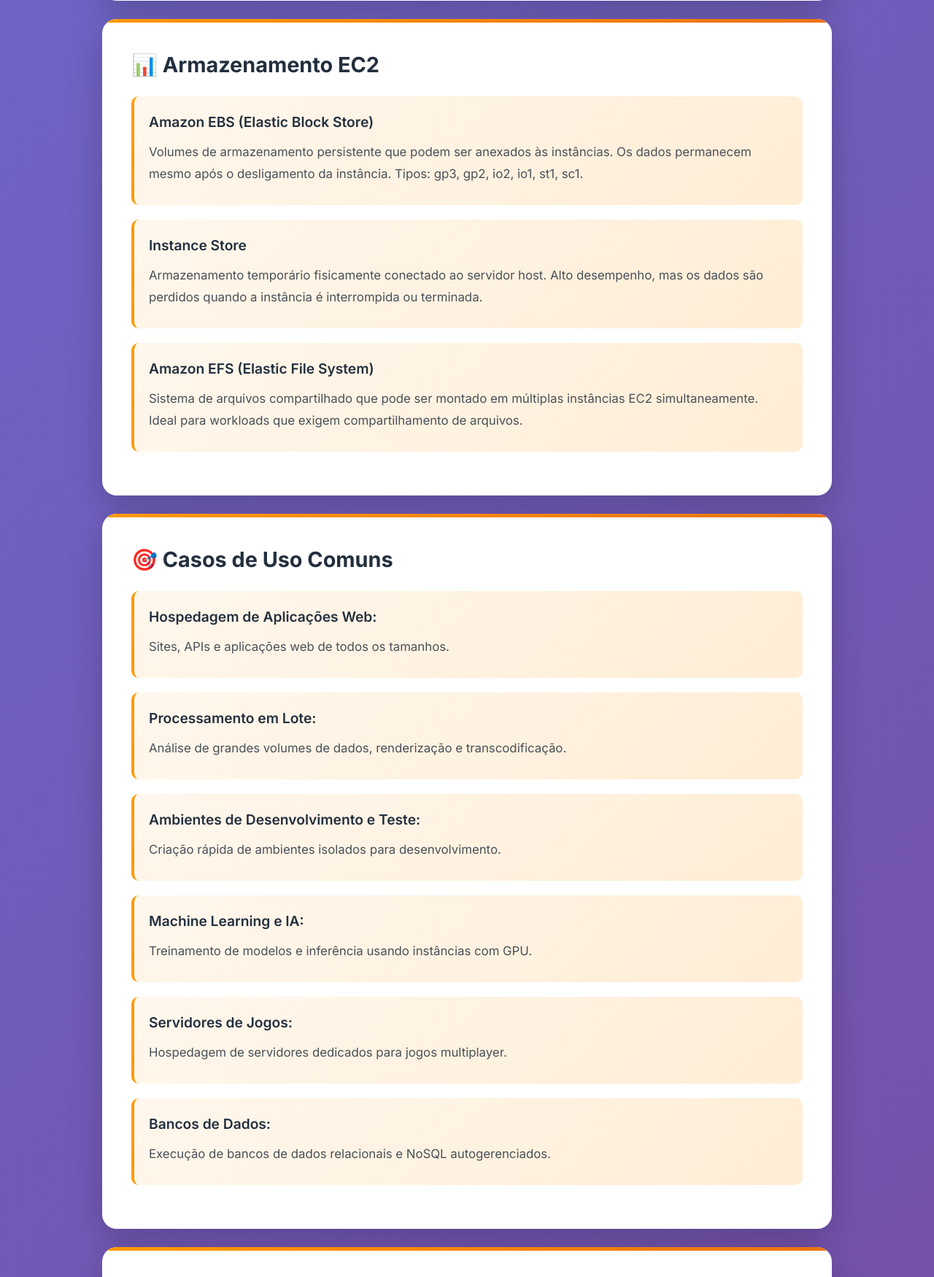
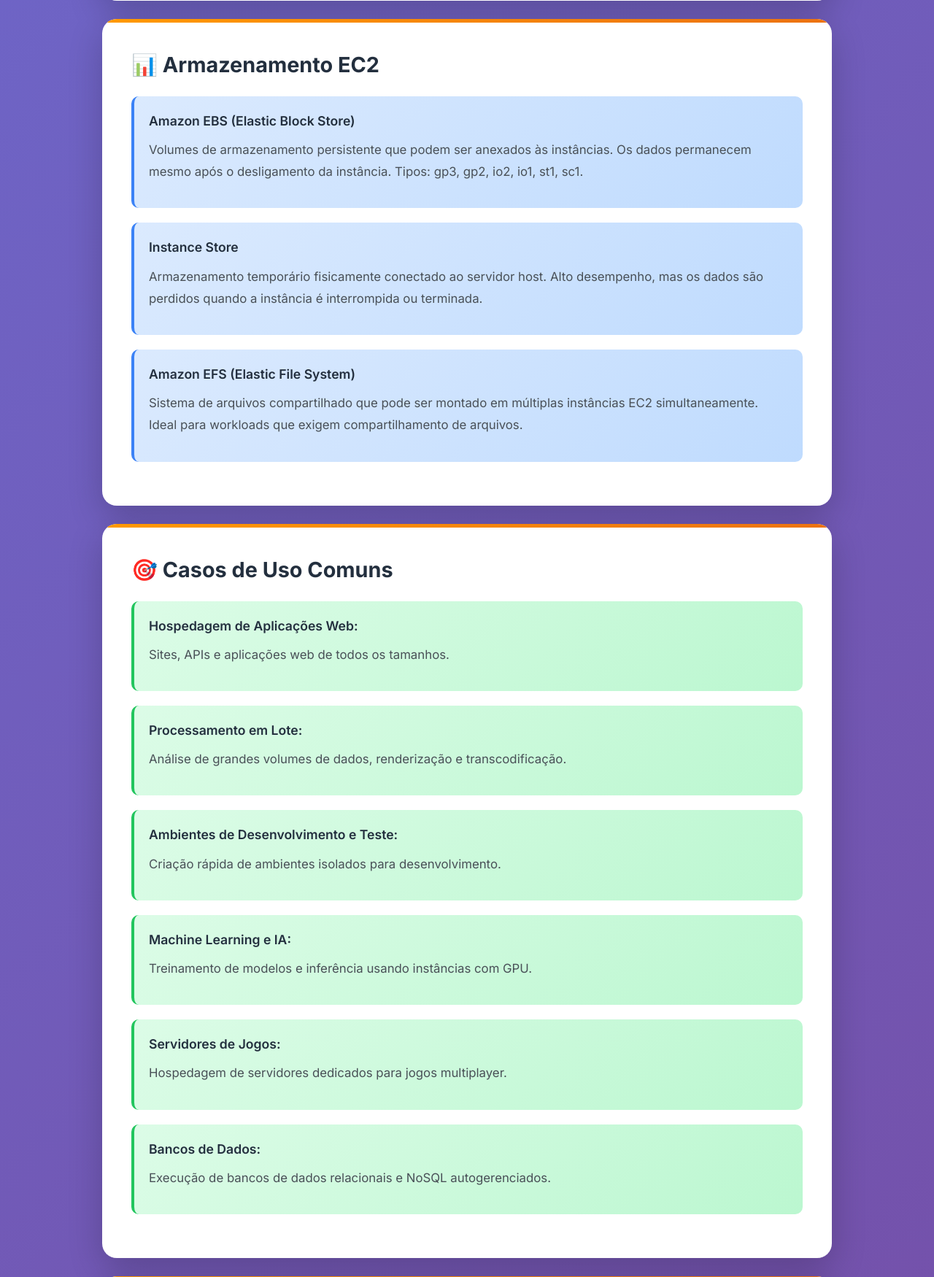
Before and after one commit to nataliaberbetviana/simulados-api, a Flask app: page /ec2 in a window 1280 px wide. Shown: the part 4313-6063 px from the top of the page at 73% size. Run offline with Flask 3, Linux system fonts and the light colour scheme.

Commit message:
refactor: Ajusta estilos de conteúdo dentro das caixas de ec2.html
Melhora a apresentação e o layout interno dos blocos de conteúdo e boxes na página ec2 para maior clareza e legibilidade.

```diff
--- a/templates/ec2.html
+++ b/templates/ec2.html
@@ -510,7 +510,7 @@
         <div class="content-card">
             <h2>📊 Armazenamento EC2</h2>
 
-            <div class="service-box">
+            <div class="highlight-box">
                 <h4>Amazon EBS (Elastic Block Store)</h4>
                 <p>
                     Volumes de armazenamento persistente que podem ser anexados às instâncias. Os dados
@@ -518,7 +518,7 @@
                 </p>
             </div>
 
-            <div class="service-box">
+            <div class="highlight-box">
                 <h4>Instance Store</h4>
                 <p>
                     Armazenamento temporário fisicamente conectado ao servidor host. Alto desempenho, mas
@@ -526,7 +526,7 @@
                 </p>
             </div>
 
-            <div class="service-box">
+            <div class="highlight-box">
                 <h4>Amazon EFS (Elastic File System)</h4>
                 <p>
                     Sistema de arquivos compartilhado que pode ser montado em múltiplas instâncias EC2
@@ -537,37 +537,37 @@
 
         <div class="content-card">
             <h2>🎯 Casos de Uso Comuns</h2>
-            <div class="service-box">
+            <div class="pricing-box">
                 <h4>Hospedagem de Aplicações Web:</h4>
                 <p>
                     Sites, APIs e aplicações web de todos os tamanhos.
                 </p>
             </div>
-            <div class="service-box">
+            <div class="pricing-box">
                 <h4>Processamento em Lote:</h4>
                 <p>
                     Análise de grandes volumes de dados, renderização e transcodificação.
                 </p>
             </div>
-            <div class="service-box">
+            <div class="pricing-box">
                 <h4>Ambientes de Desenvolvimento e Teste:</h4>
                 <p>
                     Criação rápida de ambientes isolados para desenvolvimento.
                 </p>
             </div>
-            <div class="service-box">
+            <div class="pricing-box">
                 <h4>Machine Learning e IA:</h4>
                 <p>
                     Treinamento de modelos e inferência usando instâncias com GPU.
                 </p>
             </div>
-            <div class="service-box">
+            <div class="pricing-box">
                 <h4>Servidores de Jogos:</h4>
                 <p>
                     Hospedagem de servidores dedicados para jogos multiplayer.
                 </p>
             </div>
-            <div class="service-box">
+            <div class="pricing-box">
                 <h4>Bancos de Dados:</h4>
                 <p>
                     Execução de bancos de dados relacionais e NoSQL autogerenciados.
```
